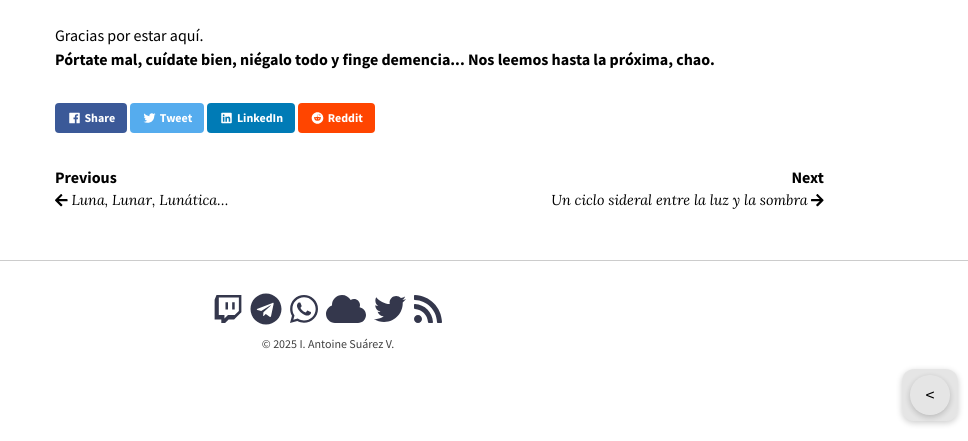
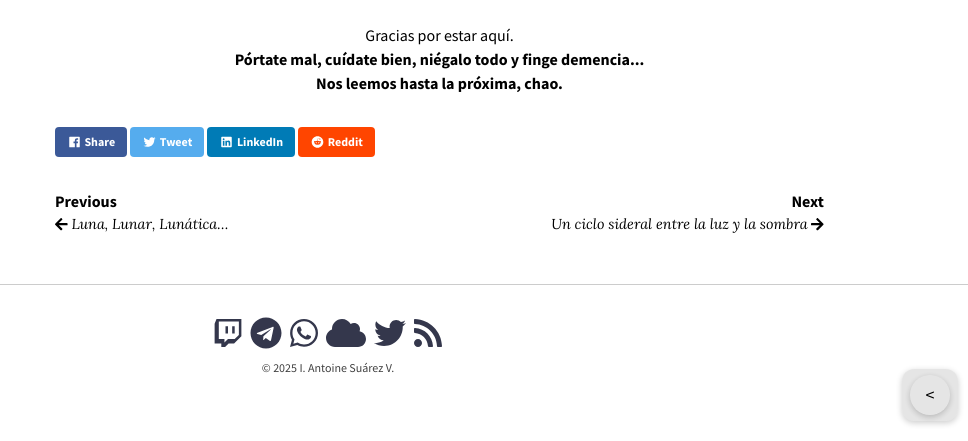
Before and after one commit to KajiiNarumi/iasuarezv, a Jekyll site: the page built from _posts/2025-09-18-Ojos-que-no-ven-corazon-que-no-siente.md, in a window 1280 px wide and 900 px high, scrolled down 2305 px, cut to the strip 459-900 px from the top of the window. Shown: the whole strip, without its empty margins (312-1280 px from the left). Built offline with Jekyll 4.4.1, drawn with Linux system fonts in a browser that asks for light colours; nearby versions of some CDN libraries.

Commit message:
Center align donation and closing message text

```diff
--- a/_includes/post-footer.html
+++ b/_includes/post-footer.html
@@ -1,5 +1,5 @@
 <hr>
-<p>Si este artículo te fue útil o inspirador, considera apoyarme con una donación en mi <a href="https://ko-fi.com/iasuarezv" target="_blank">perfil de Ko-Fi</a>.</p>
+<p style="text-align: center;">Si este artículo te fue útil o inspirador, considera apoyarme con una donación en mi <a href="https://ko-fi.com/iasuarezv" target="_blank">perfil de Ko-Fi</a>.</p>
 <p style="text-align: center;"> Suscríbete al boletín para recibir las próximas publicaciones directamente en tu correo.</p>
 <div style="text-align: center; font-family: Arial, sans-serif; margin: 20px 0;">
   <iframe
@@ -12,5 +12,5 @@
   </iframe>
 </div>
 
-<p>Gracias por estar aquí.<br>
-<strong>Pórtate mal, cuídate bien, niégalo todo y finge demencia... Nos leemos hasta la próxima, chao.</strong></p>
+<p style="text-align: center;">Gracias por estar aquí.<br>
+<strong style="text-align: center;">Pórtate mal, cuídate bien, niégalo todo y finge demencia...<br> Nos leemos hasta la próxima, chao.</strong></p>
```
